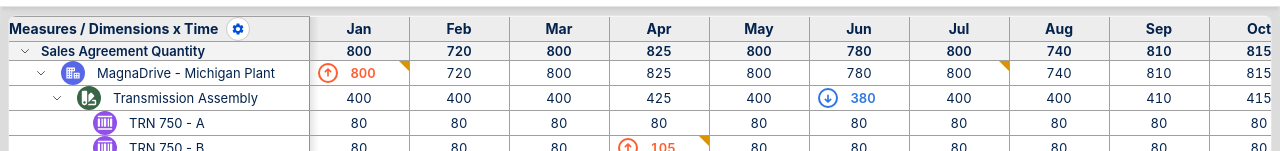
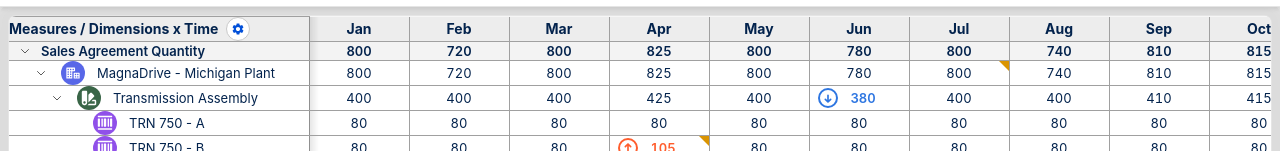
Before and after one commit to lakshmitv-netizen/Forecasting-grid, a React (Vite) app: page /home/manufacturing in a window 1280 px wide. Shown: the part 168-319 px from the top of the page. Built offline with nearby package versions, Linux system fonts and the light colour scheme.

Commit message:
Remove indicator and note for MagnaDrive Michigan Plant January Sales Agreement Quantity

```diff
--- a/src/components/ForecastingGrid.tsx
+++ b/src/components/ForecastingGrid.tsx
@@ -1208,18 +1208,6 @@
     // Default to manufacturing edit history
     return [
       // Cells with both arrow and note indicators
-      {
-        id: 'initial-1',
-        cellKey: 'account-measure-sa-qty-jan2026',
-        rowId: 'account-measure-sa-qty',
-        timeKey: 'jan2026',
-        oldValue: 800,
-        newValue: 950,
-        note: 'Increased forecast based on strong Q1 pipeline and new customer commitments',
-        timestamp: twoDaysAgo,
-        userId: 'john-carter',
-        userName: 'John Carter',
-      },
       {
         id: 'initial-2',
         cellKey: 'category-transmission-measure-sa-rev-feb2026',
```
